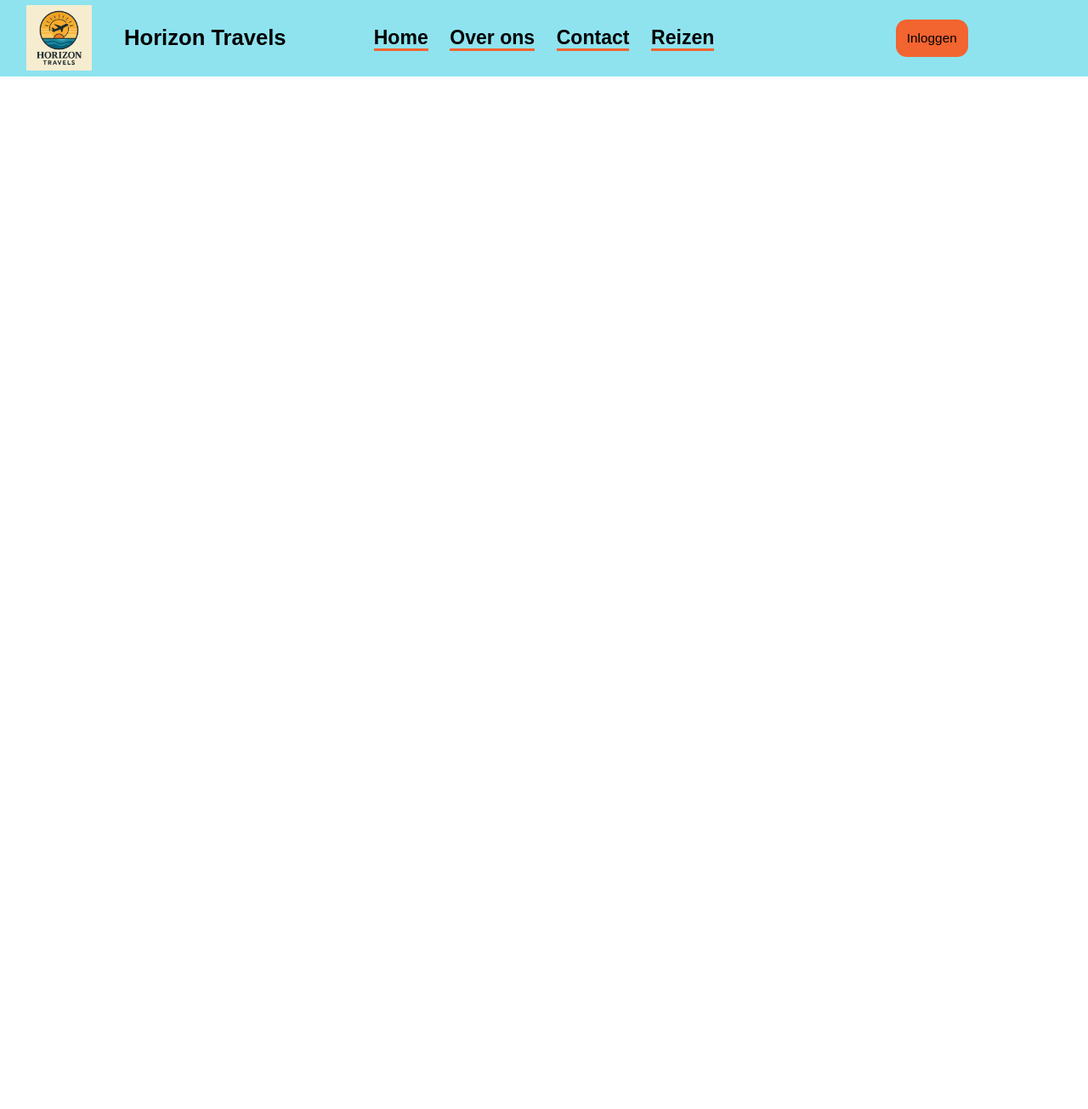
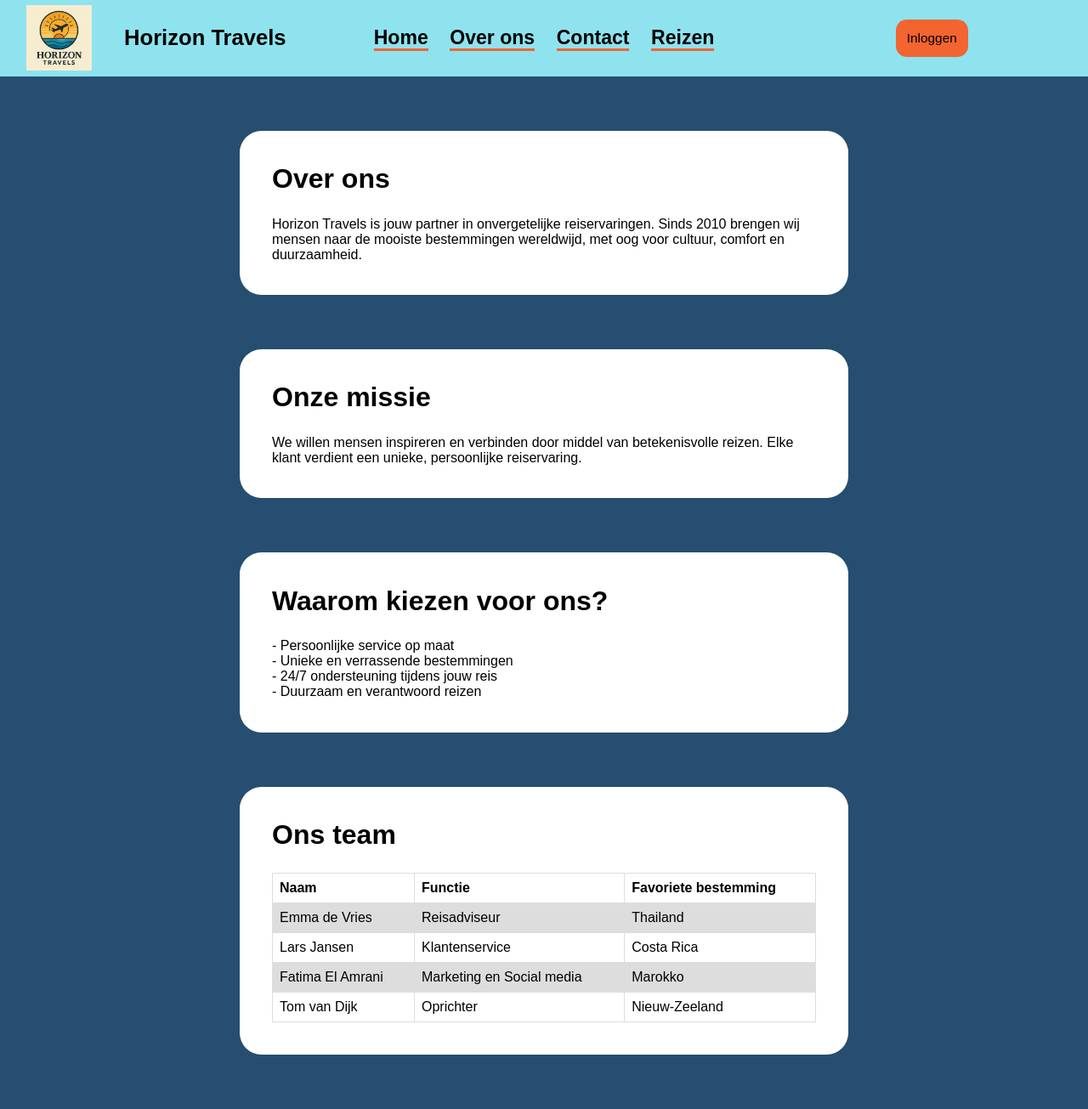
Before and after one commit to Bryanrobu/Webapp2, a PHP site: page /over-ons in a window 1280 px wide. Shown: the whole page at 85% size. Before the commit the page ends 90 px from the top, so only its background shows below. Run offline with PHP 8.4, Linux system fonts and the light colour scheme.

Commit message:
toevoeging over-ons pagina

```diff
--- a/html/css/style.css
+++ b/html/css/style.css
@@ -3,6 +3,10 @@
     padding: 0%;
     text-decoration: none;
     cursor: default;
+}
+
+body{
+    background-color: #254E70;
 }
 
 header {
@@ -116,3 +120,41 @@ a{
 .footer-links:hover{
     text-decoration: underline;
 }
+
+/* over-ons */
+
+.over-ons-cont{
+    background-color: #FFFFFF;
+    border-radius: 2vw;
+    width: 50vw;
+    height: fit-content;
+    margin: 5vw auto;
+    padding: 3vw;
+    display: flex;
+    flex-direction: column;
+    gap: 2vw;
+}
+
+table {
+  font-family: Arial, Helvetica, sans-serif;
+  border-collapse: collapse;
+  width: 100%;
+}
+
+td, th {
+  border: 1px solid #dddddd;
+  text-align: left;
+  padding: 8px;
+}
+
+tr:nth-child(even) {
+  background-color: #dddddd;
+}
+
+.over-ons-cont h1{
+    font-family: Arial, Helvetica, sans-serif;;
+}
+
+.over-ons-cont span{
+    font-family: Arial, Helvetica, sans-serif;;
+}
--- a/html/over-ons/index.php
+++ b/html/over-ons/index.php
@@ -1,12 +1,82 @@
 <!DOCTYPE html>
 <html lang="en">
+
 <head>
     <meta charset="UTF-8">
     <meta name="viewport" content="width=device-width, initial-scale=1.0">
+    <link rel="stylesheet" href="../css/style.css">
     <link rel="shortcut icon" href="../images/HorizonTravelsLogo.png" type="image/x-icon">
     <title>Over ons</title>
 </head>
+
 <body>
     <?php include_once ('../includes/header.php'); ?>
+    <main>
+        <div class="over-ons-cont">
+            <h1>
+                Over ons
+            </h1>
+            <span>
+                Horizon Travels is jouw partner in onvergetelijke reiservaringen. Sinds 2010 brengen wij mensen naar de
+                mooiste bestemmingen wereldwijd, met oog voor cultuur, comfort en duurzaamheid.
+            </span>
+        </div>
+        <div class="over-ons-cont">
+            <h1>
+                Onze missie
+            </h1>
+            <span>
+                We willen mensen inspireren en verbinden door middel van betekenisvolle reizen. Elke klant verdient een
+                unieke, persoonlijke reiservaring.
+            </span>
+        </div>
+        <div class="over-ons-cont">
+            <h1>
+                Waarom kiezen voor ons?
+            </h1>
+            <span>
+                - Persoonlijke service op maat<br>
+                - Unieke en verrassende bestemmingen<br>
+                - 24/7 ondersteuning tijdens jouw reis<br>
+                - Duurzaam en verantwoord reizen
+            </span>
+        </div>
+        <div class="over-ons-cont">
+            <h1>
+                Ons team
+            </h1>
+            <span>
+                <table>
+                    <tr>
+                        <th>Naam</th>
+                        <th>Functie</th>
+                        <th>Favoriete bestemming</th>
+                    </tr>
+                    <tr>
+                        <td>Emma de Vries</td>
+                        <td>Reisadviseur</td>
+                        <td>Thailand</td>
+                    </tr>
+                    <tr>
+                        <td>Lars Jansen</td>
+                        <td>Klantenservice</td>
+                        <td>Costa Rica</td>
+                    </tr>
+                    <tr>
+                        <td>Fatima El Amrani</td>
+                        <td>Marketing en Social media</td>
+                        <td>Marokko</td>
+                    </tr>
+                    <tr>
+                        <td>Tom van Dijk</td>
+                        <td>Oprichter</td>
+                        <td>Nieuw-Zeeland</td>
+                    </tr>
+                </table>
+            </span>
+        </div>
+    </main>
+
 </body>
+
 </html>
```
